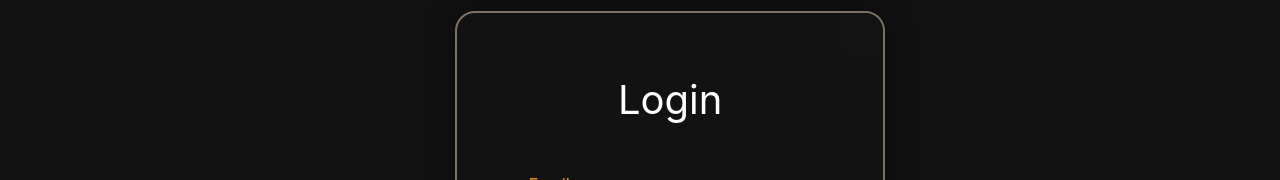
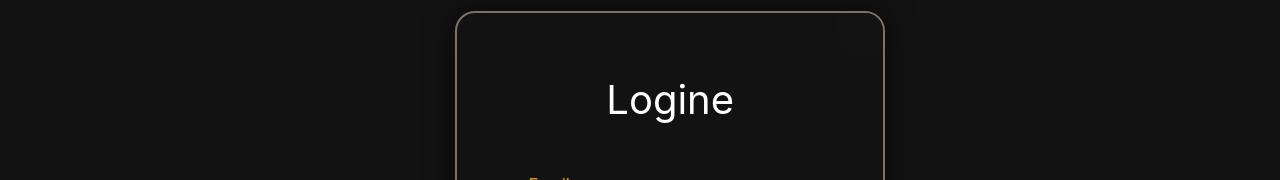
Before and after one commit to Edensel/Gig, a React (Vite) app: page /login in a window 1280 px wide. Shown: the part 220-400 px from the top of the page. Built offline with nearby package versions, Linux system fonts and the light colour scheme; a web font is replaced by a local one.

Commit message:
Updated login

```diff
--- a/src/components/LoginForm.jsx
+++ b/src/components/LoginForm.jsx
@@ -24,7 +24,7 @@ function LoginForm() {
           <ion-icon name="close"></ion-icon>
         </span>
         <div className="form-box login">
-          <h2>Login</h2>
+          <h2>Logine</h2>
           <div className="input-box">
             <span className="icon">
               <ion-icon name="mail"></ion-icon>
```
